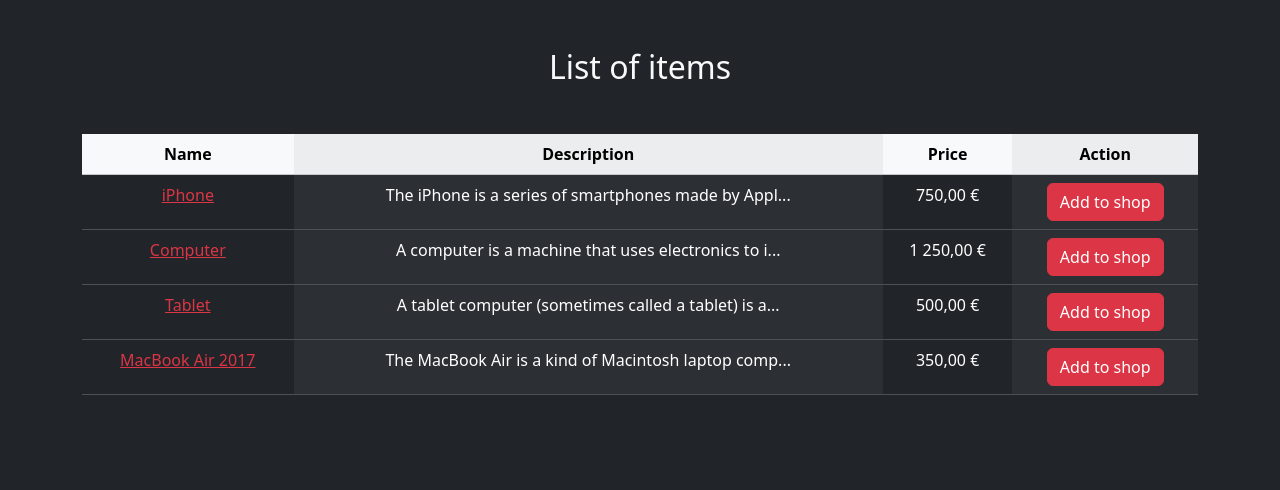
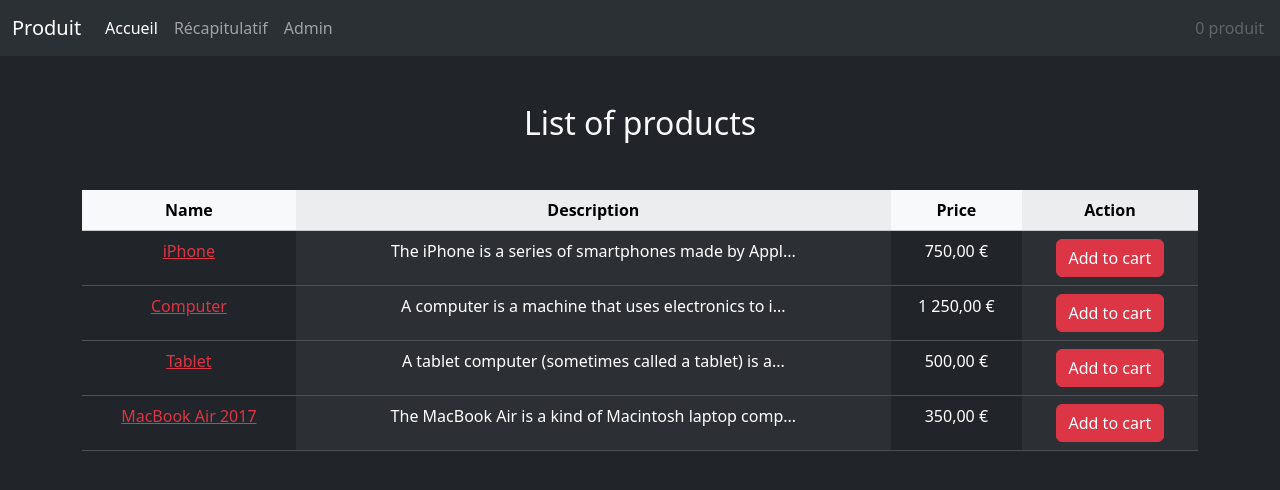
Before and after one commit to DenZaiyy/PHP-App, a PHP site: page / in a window 1280 px wide. Shown: the top 490 px of the page. Run offline with PHP 8.4, Linux system fonts and the light colour scheme; data comes from the database, SQL or seed files in the repository.

Commit message:
adding function for add product to cart

```diff
--- a/index.php
+++ b/index.php
@@ -16,8 +16,41 @@
 </head>
 
 <body class="bg-dark text-light">
+    <nav class="navbar navbar-expand-lg bg-body-tertiary" data-bs-theme="dark">
+        <div class="container-fluid text-light">
+            <a class="navbar-brand" href="#">Produit</a>
+            <button class="navbar-toggler" type="button" data-bs-toggle="collapse" data-bs-target="#navbarNavAltMarkup" aria-controls="navbarNavAltMarkup" aria-expanded="false" aria-label="Toggle navigation">
+                <span class="navbar-toggler-icon"></span>
+            </button>
+            <div class="collapse navbar-collapse" id="navbarNavAltMarkup">
+                <div class="navbar-nav">
+                    <a class="nav-link active" aria-current="page" href="index.php">Accueil</a>
+                    <a class="nav-link" href="recap.php">Récapitulatif</a>
+                    <a class="nav-link" href="admin.php">Admin</a>
+                    <a class="nav-link disabled position-absolute end-0 mx-2" href="#">
+                        <i class="bi bi-cart"></i>
+                        <?php
+                        //Vérifie si il y as un produit ajouter ou que ce n'est pas vide afin d'afficher le nombres de produit en mode "panier"
+                        if (isset($_SESSION['products']) || !empty($_SESSION['products'])) {
+                            if (is_array($_SESSION['products'])) {
+                                $count = count($_SESSION['products']);
+                                if ($count > 1) {
+                                    echo $count . " produits";
+                                } else {
+                                    echo $count . " produit";
+                                }
+                            }
+                        } else {
+                            echo "0 produit";
+                        }
+                        ?>
+                    </a>
+                </div>
+            </div>
+        </div>
+    </nav>
     <div class="container mt-5">
-        <h2 class="text-center">List of items</h2>
+        <h2 class="text-center">List of products</h2>
         <table class="table table-dark table-striped-columns table-hover mt-5">
             <thead class="table-light text-center">
                 <tr>
@@ -34,7 +67,7 @@
                     "<td><a href='product.php?id=" . $value["id"] . "' class='link-danger'>" . $value["name"] . "</a></td>",
                     "<td>" . substr($value["description"], 0, 50) . "...</td>",
                     "<td>" . number_format($value["price"], 2, ",", "&nbsp;") . " €</td>",
-                    '<td><input type="button" value="Add to shop" class="btn btn-danger"/></td>',
+                    '<td><a href="traitement.php?action=addToCart&id=' . $value["id"] . '" class="btn btn-danger">Add to cart</a></td>',
                     "</tr>";
                 }
                 ?>
--- a/recap.php
+++ b/recap.php
@@ -21,8 +21,9 @@
             </button>
             <div class="collapse navbar-collapse" id="navbarNavAltMarkup">
                 <div class="navbar-nav">
-                    <a class="nav-link" aria-current="page" href="index.php">Accueil</a>
-                    <a class="nav-link active" href="recap.php">Récapitulatif</a>
+                    <a class="nav-link" href="index.php">Accueil</a>
+                    <a class="nav-link active" aria-current="page" href="recap.php">Récapitulatif</a>
+                    <a class="nav-link" href="admin.php">Admin</a>
                     <a class="nav-link disabled position-absolute end-0 mx-2" href="#">
                         <i class="bi bi-cart"></i>
                         <?php
```
Also changed, not shown: admin.php (+2 -30 lines), product.php (+7 -5 lines), traitement.php (+21 -0 lines).
